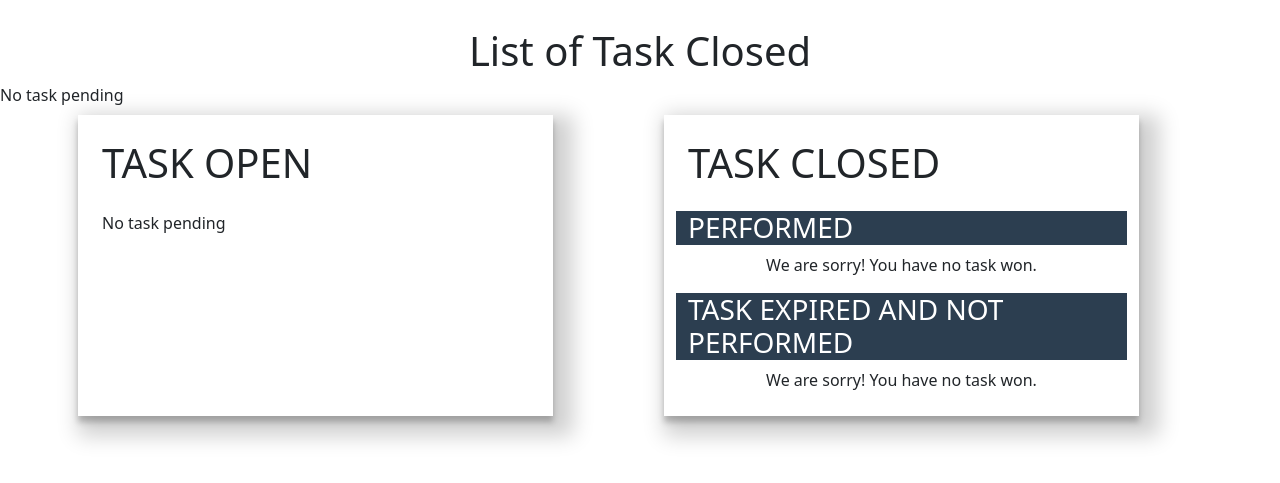
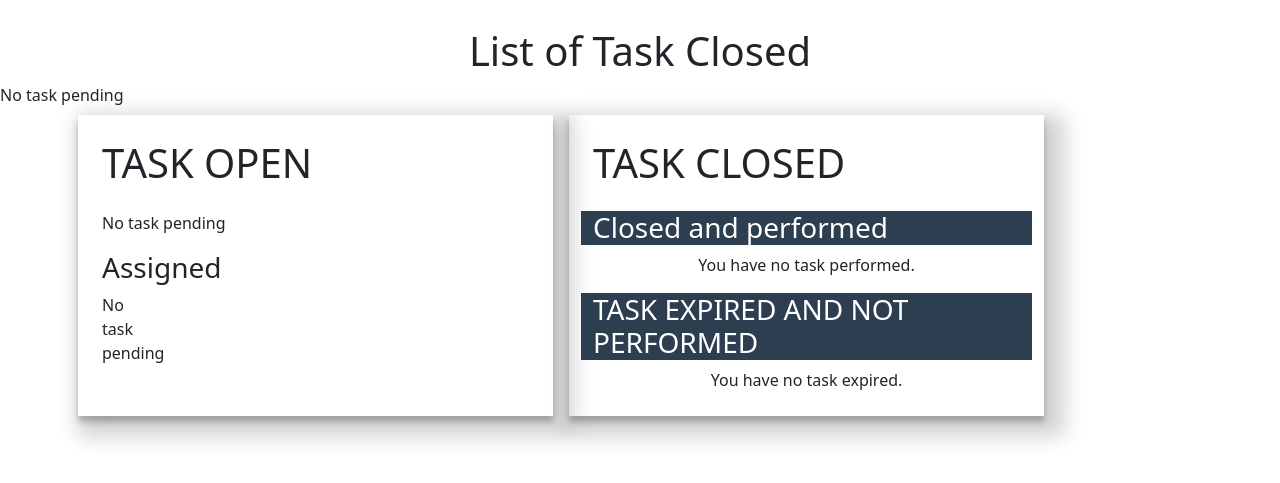
Before and after one commit to Atrebg/unitask, a Flask app: template website/templates/adult/taskspending.html in a window 1280 px wide. Shown: the part 61-544 px from the top of the page. Run offline with Flask 2, Linux system fonts and the light colour scheme; the template is opened without the code that fills it: values that come from a table or form of the project are taken from there, others are empty; data comes from the database, SQL or seed files in the repository; both versions use the stored data as it was after the commit; some libraries are stand-ins or nearby versions.

Commit message:
routes ok

```diff
--- a/website/models.py
+++ b/website/models.py
@@ -65,7 +65,7 @@ class Student(User, db.Model):
     def taskwonandperform(self):
         t = []
         for off in self.applications:
-            if off.scelta == self.id and off.isPerf:
+            if off.scelta == self.id and off.isPerf and not off.isClosed:
                 t.append(off)
         return t
 
@@ -94,7 +94,7 @@ class Adult(User, db.Model):
     def gettaskclosed(self):
         t = []
         for off in self.tasks:
-            if off.isClosed:
+            if off.isClosed and off.isPerf:
                 t.append(off)
         return t
 
--- a/website/templates/adult/taskspending.html
+++ b/website/templates/adult/taskspending.html
@@ -9,7 +9,7 @@
                     performata da: {{ offer.performer.first_name }}
               <br/>
                     {% if offer.isAss==True and offer.isPerf==False %}
-                <button> <a href={{ url_for('views.writereview', task_id=offer.id) }} > The task has been performed! Review the performer</a></button>
+                <button> <a href={{ url_for('users.writereview', task_id=offer.id) }} > The task has been performed! Review the performer</a></button>
                 </li>
                     {% endif %}
       {% endfor %}
@@ -28,20 +28,24 @@
 
                     {%set  l = user.gettasksopen() %}
                     {% if l %}
-                        {% for offer in l %}
-                            {% if offer.isAss==False %}
-                                <thead class="thead-dark" style="color:whitesmoke; background:#2c3e50">
+                         <thead class="thead-dark" style="color:whitesmoke; background:#2c3e50">
                                 <tr>
                                     <th scope="col">TASK</th>
                                     <th scope="col">DATE</th>
-                                    <th scope="col">DELETE APPLICATION</th>
+                                    <th scope="col">Applicants</th>
+                                    <th scope="col">DELETE TASK</th>
                                 </tr>
                                 </thead>
+                        {% for offer in l %}
+
+                            {% if offer.isAss==False %}
+
                                 <tbody>
                                 <tr>
                                     <th scope="row"><a style="color:darkblue" href={{ url_for('users.task', task_id=offer.id) }} >{{ offer.title }}</a></th>
-                                    <td>{{ offer.date_task }}</td>
-                                    <td><button type="button"  class="btn btn-outline-danger mx-4"><a class="delete-button" href={{ url_for('students.deleteapplication', task_id=offer.id) }} > Delete</a></button></td>
+                                    <td>{{ offer.date_task.strftime("%d/%m/%Y") }}</td>
+                                    <td>{{ offer.applicants|length }}</td>
+                                    <td><button type="button"  class="btn btn-outline-danger mx-4"><a class="delete-button" href={{ url_for('adults.deletetask', task_id=offer.id) }} > Delete</a></button></td>
                                 </tr>
                                 </tbody>
                             {% endif %}
@@ -52,15 +56,40 @@
 
 
                 </table>
+            <div class="row">
+
+
+
+            <div class="col-1">
+            <h3 align="left">Assigned</h3>
+                <ul class="list-group list-group-flush" id="offers">
+    {%  if pending|length != 0 %}
+      {% for offer in pending %}
+                <li class="list-group-item">
+                    titolo: {{ offer.title }}
+                    performata da: {{ offer.performer.first_name }}
+              <br/>
+                    {% if offer.isAss==True and offer.isPerf==False %}
+                <button> <a href={{ url_for('users.writereview', task_id=offer.id) }} > The task has been performed! Review the performer</a></button>
+                </li>
+                    {% endif %}
+      {% endfor %}
+    {% else %}
+        No task pending
+    {% endif %}
+</ul>
             </div>
-            <div class="col-1"></div>
+
+            </div>
+            </div>
+
 
             <!-- CLOSED APPLICATION -->
 
             <div class="col-5 p-4 m-2 col-page">
                 <h1 align="left" class="mb-4">TASK CLOSED</h1>
                 <div class="row">
-                    <h3 align="left" style="color: white; background: #2c3e50">PERFORMED</h3>
+                    <h3 align="left" style="color: white; background: #2c3e50">Closed and performed</h3>
                     {%set  l = user.gettaskclosed() %}
                     {% if l %}
                         <ul class="mx-4">
@@ -72,7 +101,7 @@
                         </ul>
                     {% else %}
                         <div align="center">
-                            We are sorry! You have no task won.
+                            You have no task performed.
                         </div>
                     {% endif %}
                 </div>
@@ -84,15 +113,14 @@
                         <ul>
                         <div class="m-2" style="display: flex; justify-content: space-between">
                             {% for offer in l %}
-                                    <li class="mx-4">
-                                        {{ offer.title }}, posted by {{offer.poster.first_name}} </li>
+                                    <li class="mx-4">{{ offer.title }} </li>
 
                             {% endfor %}
                         </div>
                         </ul>
                     {% else %}
                         <div align="center">
-                            We are sorry! You have no task won.
+                           You have no task expired.
                         </div>
                     {% endif %}
                 </div>
--- a/website/templates/user/review.html
+++ b/website/templates/user/review.html
@@ -9,7 +9,7 @@
                 <form class="review-form" method="POST">
                     <h1 align="center">Review a Task</h1>
                 <div align="justify">
-                    bla bla blaßß
+                    {{ taskscelta.title }}
                 </div>
                     <div class="form-group">
                         {{ form.reviewtitle.label }}
```
Also changed, not shown: website/database.db.
